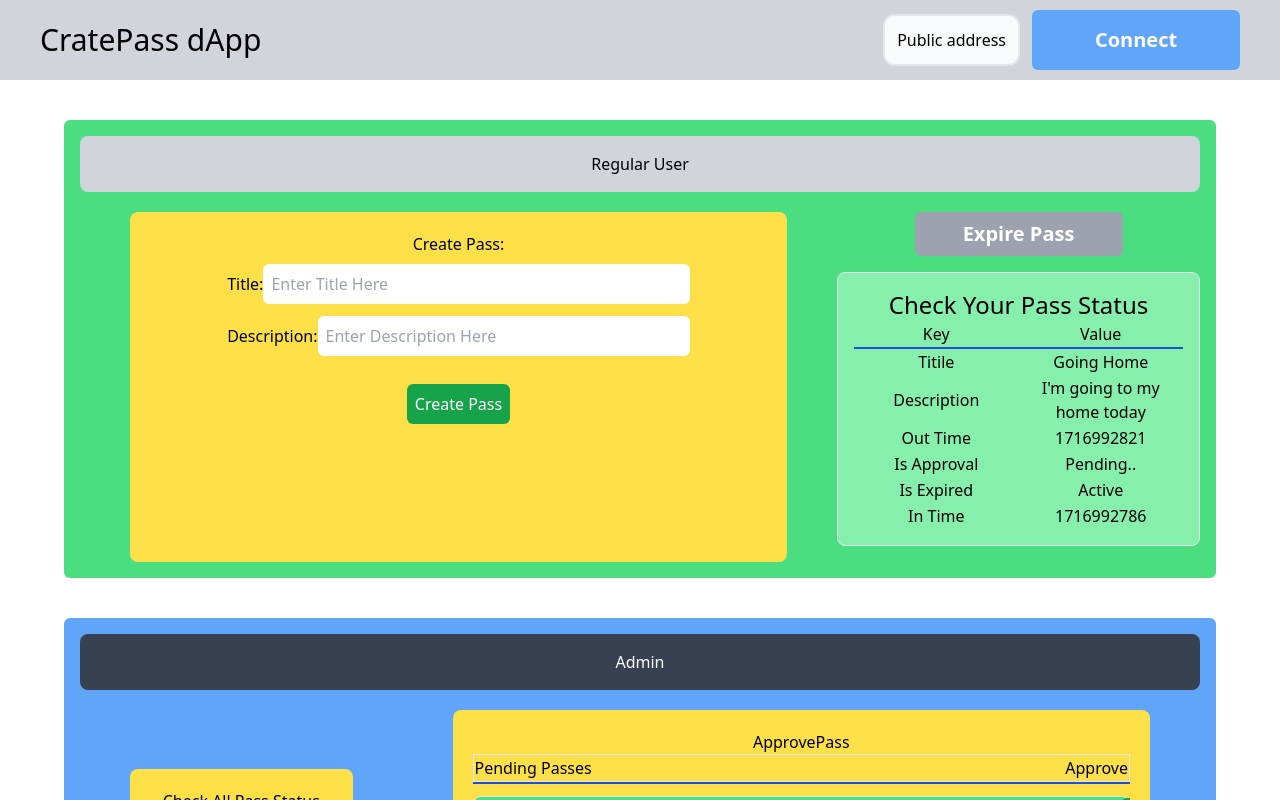
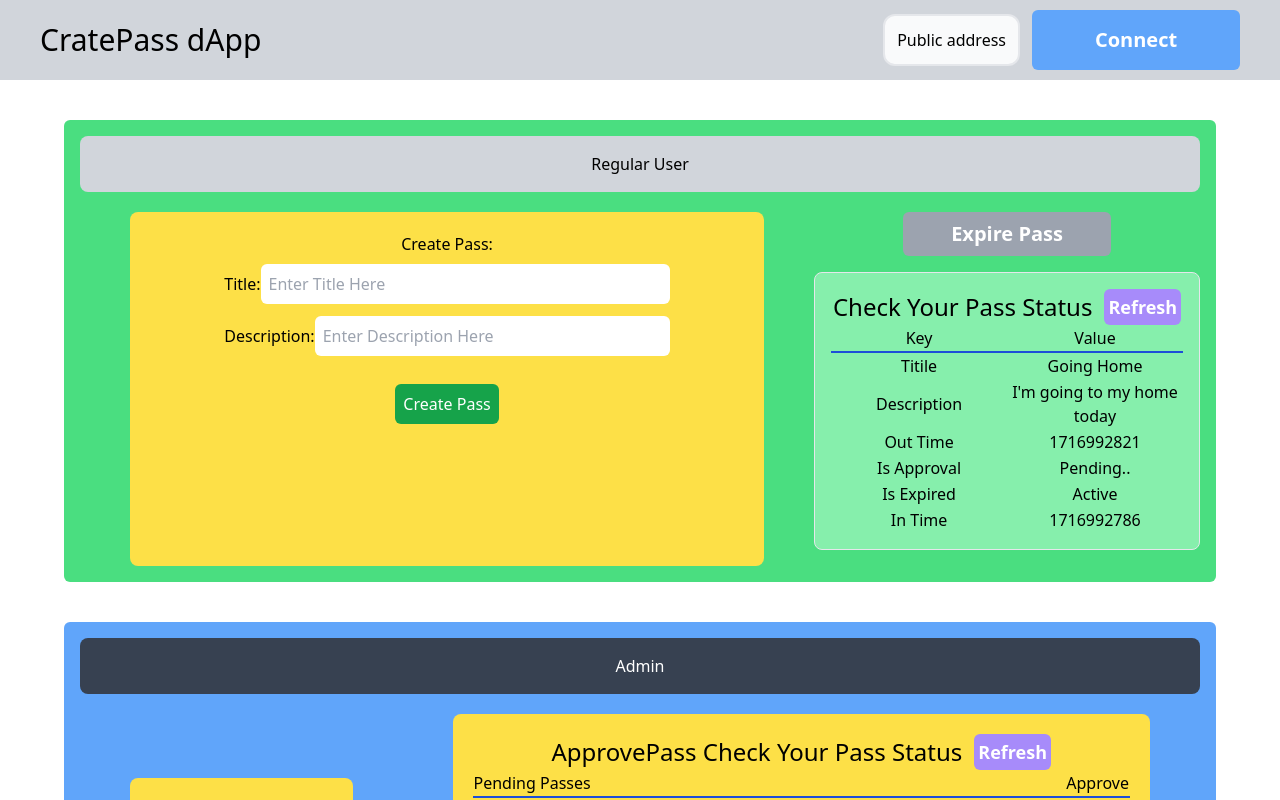
Before and after one commit to bhupendra-chouhan/CratePass-Soroban, a React (Create React App) app: page / in a window 1280 px wide. Shown: the top 800 px of the page. Built offline with nearby package versions, Linux system fonts and the light colour scheme.

Commit message:
Minor UI changes in Regular User and Admin.

```diff
--- a/src/components/Admin/ApprovePass.js
+++ b/src/components/Admin/ApprovePass.js
@@ -3,7 +3,7 @@ import PendingPass from "./PendingPass";
 
 
 const ApprovePass = () => {
-
+  const handldeRefresh = () => {};
 
   const pendingPasses = [
     "GAODZC5VXXVWEBODQ3PXKK5AFZJXTMUNCVH6DE2F3SSDFSFSXDSGACMO62R66",
@@ -16,21 +16,26 @@ const ApprovePass = () => {
 
   return (
     <div className="mr-[50px] ml-[50px] bg-yellow-300 w-[60%] flex flex-col grow rounded-lg p-5">
-      <div className="text-center w-full">ApprovePass</div>
+      <div className="text-2xl flex gap-3 items-center justify-center w-full">
+        ApprovePass Check Your Pass Status
+        <button
+          className="text-lg hover:bg-violet-500 bg-violet-400 rounded-md p-1 font-bold text-white"
+          onClick={handldeRefresh}
+        >
+          Refresh
+        </button>
+      </div>
       <div>
         <table className="flex flex-col gap-3">
-          <thead className="border-b-2  border-blue-700">
-            <tr className="text-center flex gap-4 justify-between border">
+          <thead className="border-b-2 border-blue-700">
+            <tr className="text-center flex gap-4 justify-between">
               <td className="text-center">Pending Passes</td>
               <td className="text-center">Approve</td>
             </tr>
           </thead>
           <tbody className="flex flex-col gap-3 min-w-full h-52 overflow-scroll">
             {pendingPasses.map((pendingPass, index) => (
-              <PendingPass
-                key={index}
-                pendingAddress={pendingPass}
-              />
+              <PendingPass key={index} pendingAddress={pendingPass} />
             ))}
           </tbody>
         </table>
--- a/src/components/RegularUser/CheckMyPassStatus.js
+++ b/src/components/RegularUser/CheckMyPassStatus.js
@@ -1,6 +1,10 @@
 import React from "react";
 
 const CheckMyPassStatus = () => {
+  const handldeRefresh = () => {
+
+  }
+
   const status = {
     approval: false,
     descrip: "I'm going to my home today",
@@ -12,7 +16,15 @@ const CheckMyPassStatus = () => {
 
   return (
     <div className="flex flex-col bg-green-300 rounded-lg my-4 items-center border p-4 w-full">
-      <div className="text-2xl text-center">Check Your Pass Status</div>
+      <div className="text-2xl text-center flex gap-3 items-center">
+        Check Your Pass Status
+        <button
+          className="text-lg hover:bg-violet-500 bg-violet-400 rounded-md p-1 font-bold text-white"
+          onClick={handldeRefresh}
+        >
+          Refresh
+        </button>
+      </div>
       <table className="w-full text-center">
         <thead className="border-b-2 border-blue-700">
           <td>Key</td>
--- a/src/components/RegularUser/ExpirePass.js
+++ b/src/components/RegularUser/ExpirePass.js
@@ -8,7 +8,6 @@ const ExpirePass = () => {
     }
   return (
     <div>
-      {" "}
       <button
         className="text-xl w-52 hover:bg-gray-500 bg-gray-400 rounded-md p-2 font-bold text-white"
         onClick={expirePass}
```
